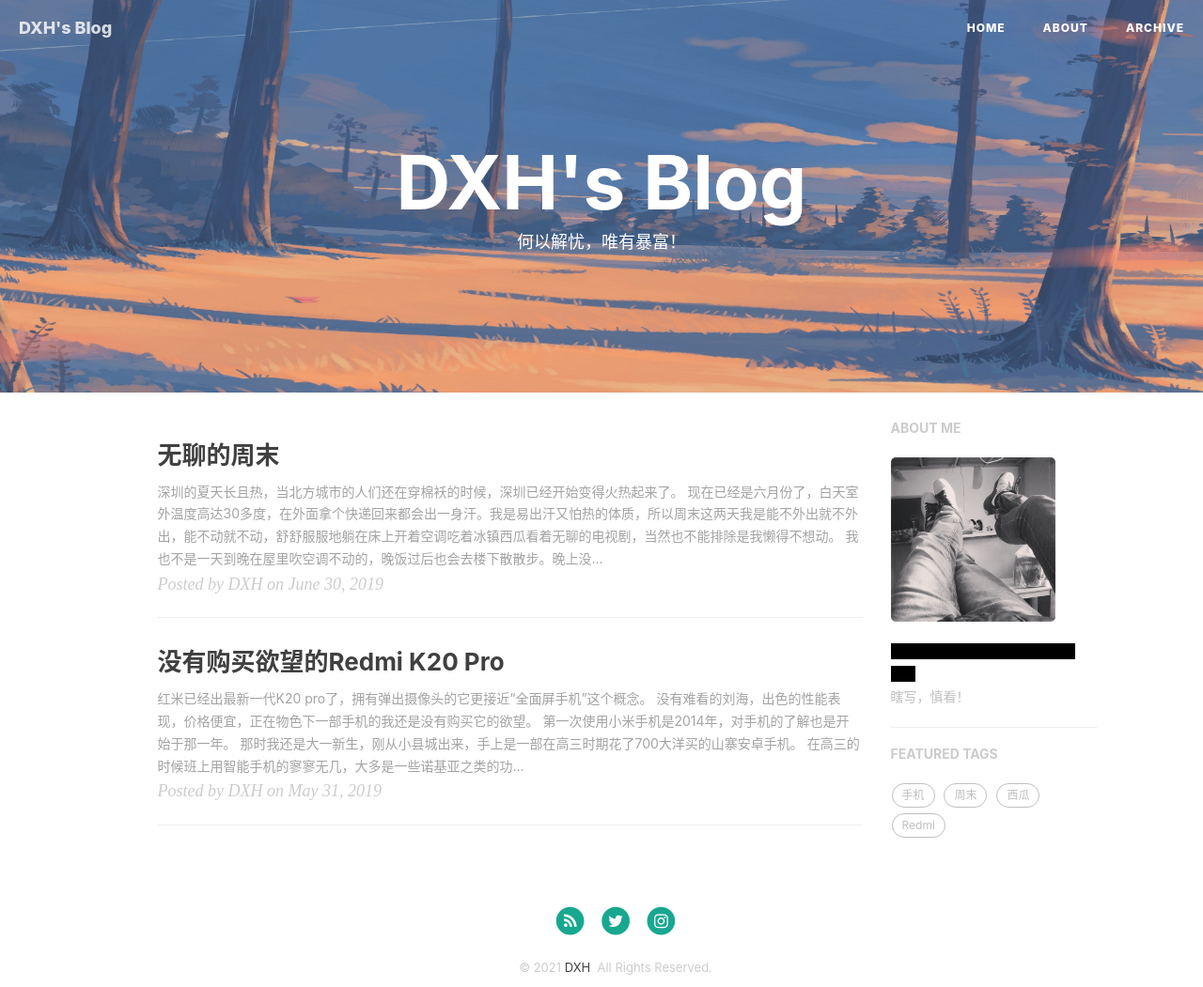
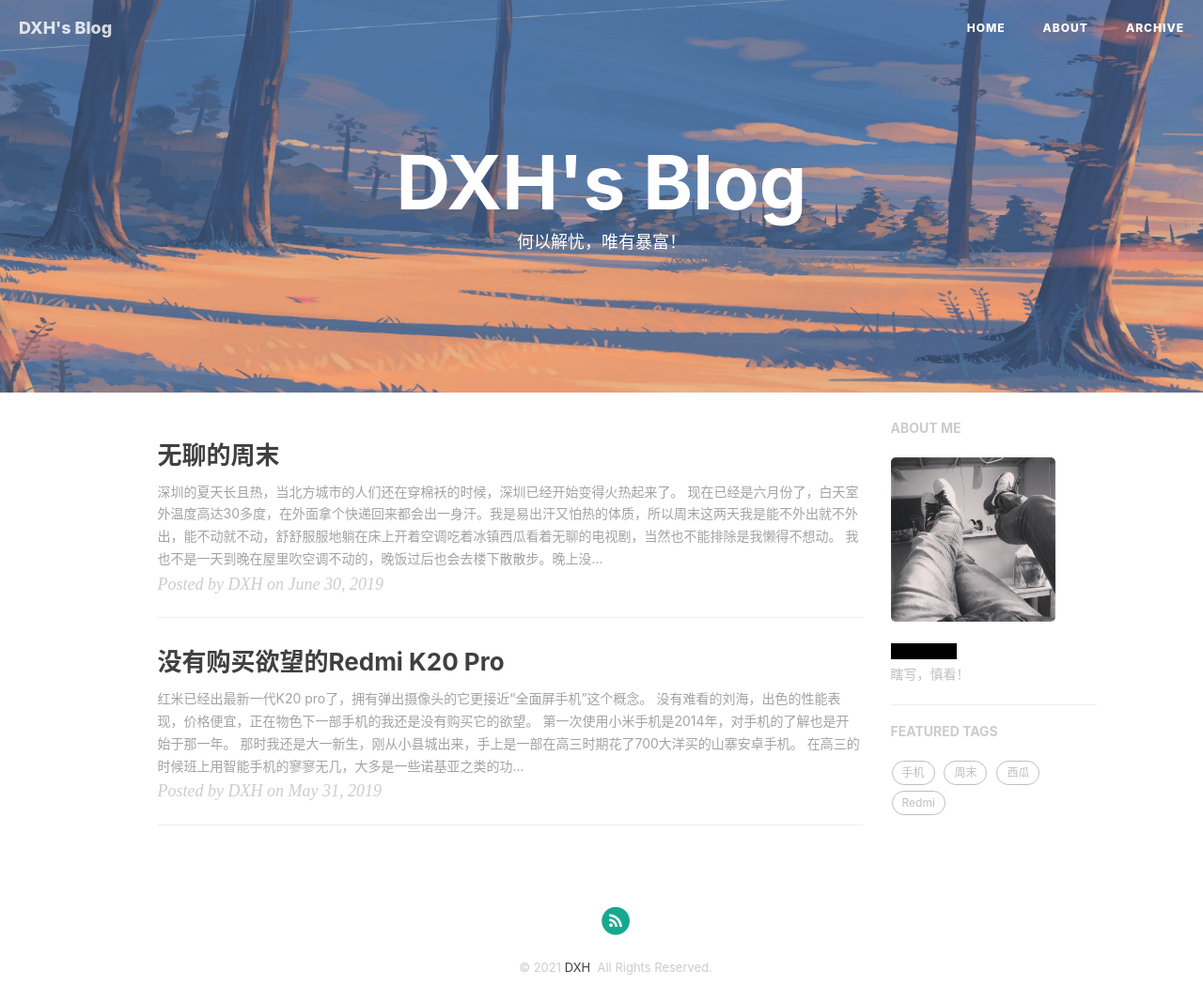
Before and after one commit to Devinteng/blog2, a Jekyll site: the page built from index.html, in a window 1280 px wide. Shown: the whole page at 94% size. Built offline with Jekyll 4.4.1, drawn with Linux system fonts in a browser that asks for light colours; nearby versions of some CDN libraries; the list of posts is cut into pages by our own code; comment, search, counter and statistics services are not loaded; some of the changed lines change nothing that is shown.

Commit message:
Update _config.yml

```diff
--- a/_config.yml
+++ b/_config.yml
@@ -1,6 +1,6 @@
 # Site settings
 title: DXH's Blog
-SEOTitle: DXH
+SEOTitle: DXH's Blog
 header-img: img/c-66.jpg
 email:
 description: "门外汉，0经验 | 外贸从业者"
@@ -15,8 +15,8 @@ RSS: true
 #weibo_username:
 #zhihu_username:
 #github_username:
-twitter_username:   caiwoshiwho
-instagram_username:  caiwoshiwho
+#twitter_username:   caiwoshiwho
+#instagram_username:  caiwoshiwho
 #facebook_username:
 #linkedin_username:  firstname-lastname-idxxxx
 
@@ -73,7 +73,7 @@ ga_domain: dxh.xyz
 
 # Sidebar settings
 sidebar: true                           # whether or not using Sidebar.
-sidebar-about-description: <span class="heimu" title="">哲学家，思想家，教育家，老人家...</span><br/>瞎写，慎看！
+sidebar-about-description: <span class="heimu" title="">你想看啥？</span><br/>瞎写，慎看！
 sidebar-avatar:  img/school.JPG   # use absolute URL, seeing it's used in both `/` and `/about/`
 
 
```
